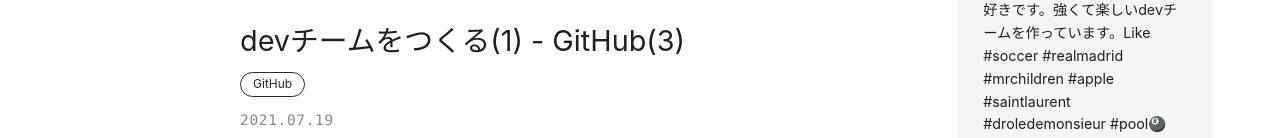
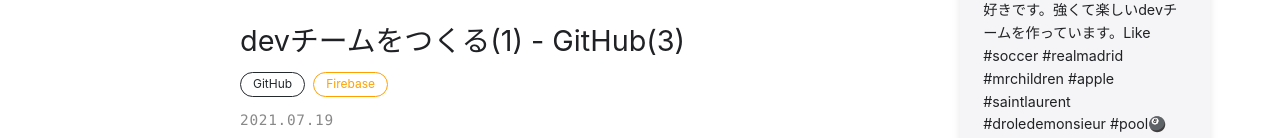
Before and after one commit to plusclass/devlog, a Gatsby site: page /team-mng-github-3/ in a window 1280 px wide. Shown: the part 319-457 px from the top of the page. Built offline with nearby package versions, Linux system fonts and the light colour scheme; Gatsby itself is replaced by a stand-in of ours.

Commit message:
category2 added

```diff
--- a/content/blog/team-mng-github-3/index.md
+++ b/content/blog/team-mng-github-3/index.md
@@ -2,6 +2,7 @@
 title: "devチームをつくる(1) - GitHub(3)"
 date: "2021-07-19T12:00:00.000Z"
 category: "github"
+category2: "firebase"
 description: "GitHub × Firebaseで、共同開発を加速させる"
 author: "motoi"
 hero: "hero.jpg"
```
